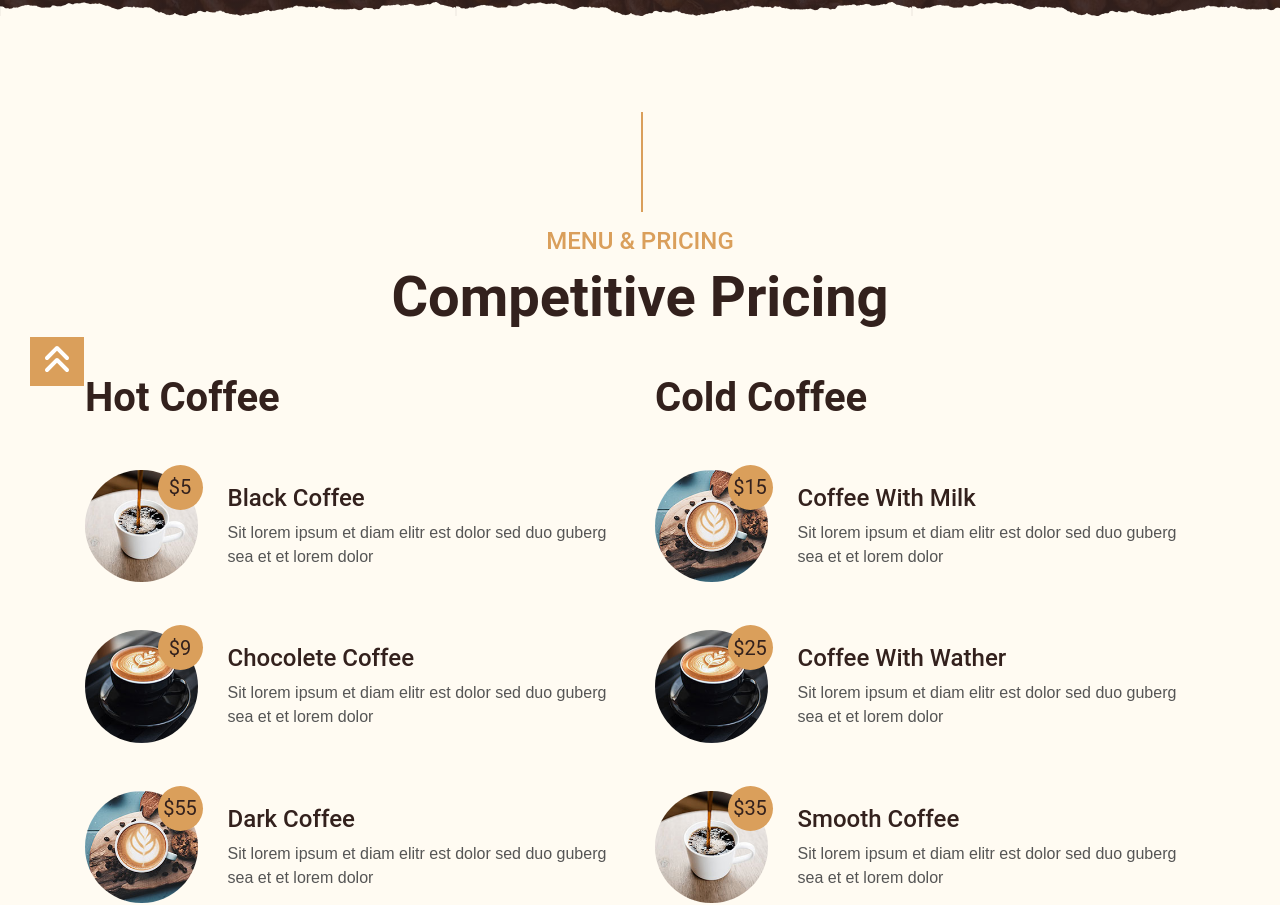
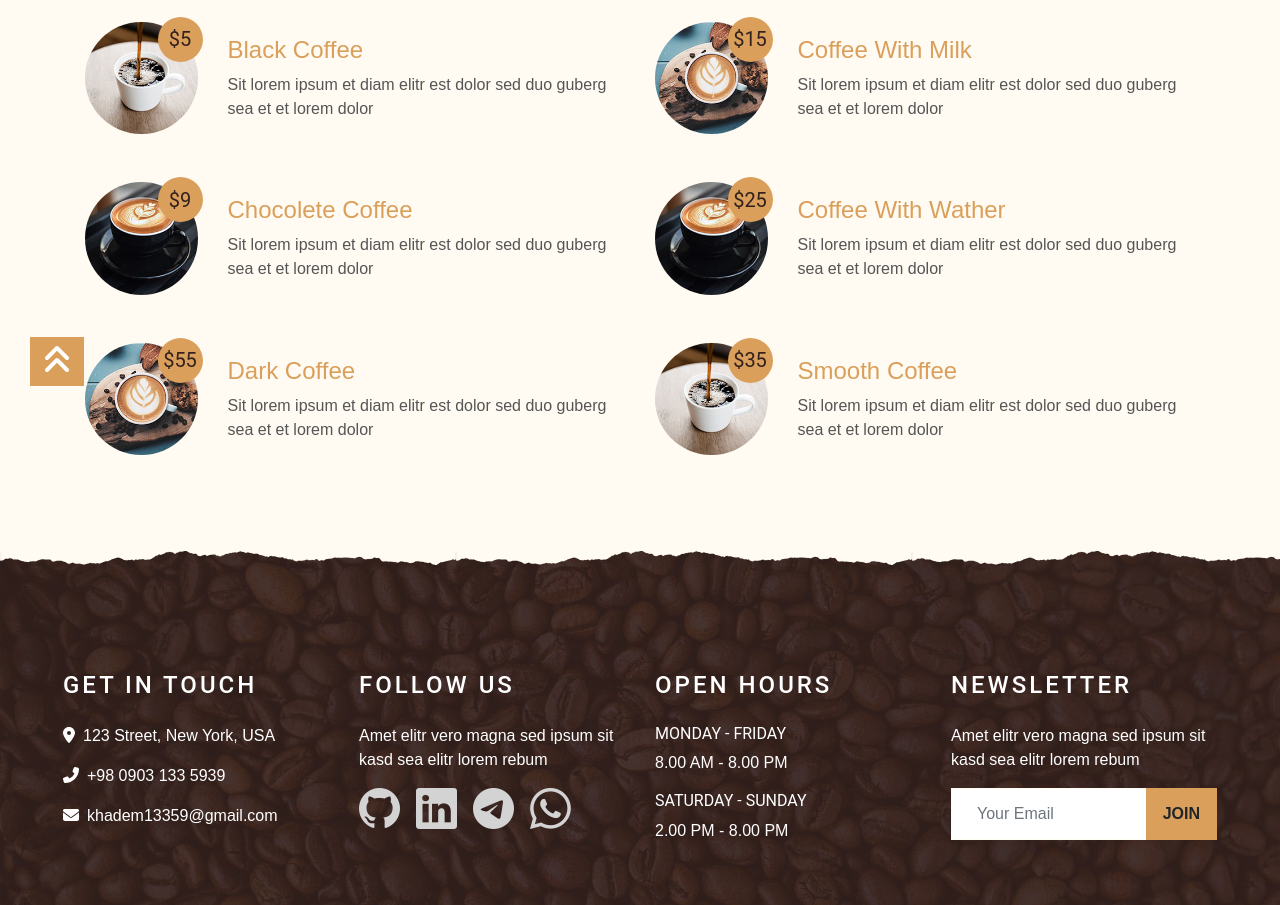
Before and after one commit to khadem-mh/coffee, a Next.js app: page /search in a window 1280 px wide. Shown: the part 384-1289 px from the top of the page. Built offline with nearby package versions, Linux system fonts and the light colour scheme; data requests are answered from the project's data file.

Commit message:
handle logic get product

```diff
--- a/components/modules/DrinkCard/DrinkCard.jsx
+++ b/components/modules/DrinkCard/DrinkCard.jsx
@@ -1,13 +1,20 @@
+import Link from "next/link"
 
-const DrinkCard = ({ img, price, title, desc }) => {
+const DrinkCard = ({ img, price, title, desc, id }) => {
     return (
         <div className="row align-items-center mb-5">
             <div className="col-4 col-sm-3">
-                <img className="w-100 rounded-circle mb-3 mb-sm-0" src={img} alt="" />
+                <Link href={`products/${id}`} replace={true}>
+                    <img className="w-100 rounded-circle mb-3 mb-sm-0" src={img} alt="card" />
+                </Link>
                 <h5 className="menu-price">${price}</h5>
             </div>
             <div className="col-8 col-sm-9">
-                <h4>{title}</h4>
+                <h4>
+                    <Link href={`products/${id}`} replace={true}>
+                        {title}
+                    </Link>
+                </h4>
                 <p className="m-0">{desc}</p>
             </div>
         </div>
--- a/components/modules/Footer/Footer.jsx
+++ b/components/modules/Footer/Footer.jsx
@@ -55,19 +55,19 @@ const Footer = () => {
                     <div className="d-flex justify-content-start">
 
                         <Link href="https://github.com/khadem-mh" className="mr-3">
-                            <img src="img/social-media/github.png" alt="social" />
+                            <img src="/img/social-media/github.png" alt="social" />
                         </Link>
 
                         <Link href="https://www.linkedin.com/in/khadem-mh/" className="mr-3">
-                            <img src="img/social-media/linkedin.png" alt="social" />
+                            <img src="/img/social-media/linkedin.png" alt="social" />
                         </Link>
 
                         <Link href="https://t.me/mhkhadem" className="mr-3">
-                            <img src="img/social-media/telegram.png" alt="social" />
+                            <img src="/img/social-media/telegram.png" alt="social" />
                         </Link>
 
                         <Link href="https://wa.me/989031335939">
-                            <img src="img/social-media/whatsapp.png" alt="social" />
+                            <img src="/img/social-media/whatsapp.png" alt="social" />
                         </Link>
 
                     </div>
--- a/data/db.json
+++ b/data/db.json
@@ -4,16 +4,16 @@
       "id": "1",
       "title": "Black Coffee",
       "desc": "Sit lorem ipsum et diam elitr est dolor sed duo guberg sea et et lorem dolor",
-      "img": "img/menu-1.jpg",
+      "img": "/img/menu-1.jpg",
       "price": 5,
-      "off": 0,
+      "off": 25,
       "type": "hot"
     },
     {
       "id": "2",
       "title": "Chocolete Coffee",
       "desc": "Sit lorem ipsum et diam elitr est dolor sed duo guberg sea et et lorem dolor",
-      "img": "img/menu-2.jpg",
+      "img": "/img/menu-2.jpg",
       "price": 9,
       "off": 20,
       "type": "hot"
@@ -22,7 +22,7 @@
       "id": "3",
       "title": "Coffee With Milk",
       "desc": "Sit lorem ipsum et diam elitr est dolor sed duo guberg sea et et lorem dolor",
-      "img": "img/menu-3.jpg",
+      "img": "/img/menu-3.jpg",
       "price": 15,
       "off": 25,
       "type": "cold"
@@ -31,7 +31,7 @@
       "id": "4",
       "title": "Dark Coffee",
       "desc": "Sit lorem ipsum et diam elitr est dolor sed duo guberg sea et et lorem dolor",
-      "img": "img/menu-3.jpg",
+      "img": "/img/menu-3.jpg",
       "price": 55,
       "off": 30,
       "type": "hot"
@@ -40,7 +40,7 @@
       "id": "5",
       "title": "Coffee With Wather",
       "desc": "Sit lorem ipsum et diam elitr est dolor sed duo guberg sea et et lorem dolor",
-      "img": "img/menu-2.jpg",
+      "img": "/img/menu-2.jpg",
       "price": 25,
       "off": 0,
       "type": "cold"
@@ -49,7 +49,7 @@
       "id": "6",
       "title": "Smooth Coffee",
       "desc": "Sit lorem ipsum et diam elitr est dolor sed duo guberg sea et et lorem dolor",
-      "img": "img/menu-1.jpg",
+      "img": "/img/menu-1.jpg",
       "price": 35,
       "off": 0,
       "type": "cold"
--- a/pages/_app.js
+++ b/pages/_app.js
@@ -20,7 +20,7 @@ export default function App({ Component, pageProps }) {
       <Navbar />
 
       {
-        router.pathname !== '/' && <PageHeader routeName={routeName} routePathName={router.pathname.slice(1)} />
+        router.pathname !== '/' || router.pathname.includes('/products') && <PageHeader routeName={routeName} routePathName={router.pathname.slice(1)} />
       }
 
       <Component {...pageProps} />
--- a/styles/globals.css
+++ b/styles/globals.css
@@ -1,2 +1,17 @@
 @import "./global-search.css";
 @import "./style.min.css";
+
+.testy_ {
+    position: relative;
+}
+
+.testy_::after {
+    content: "";
+    width: 100%;
+    height: 15px;
+    position: absolute;
+    bottom: -1px;
+    background: url("../public/img/overlay-bottom.png");
+    background-color: transparent;
+    z-index: 1;
+}
```
Also changed, not shown: pages/products/[id].js (added, +87 -0 lines).
